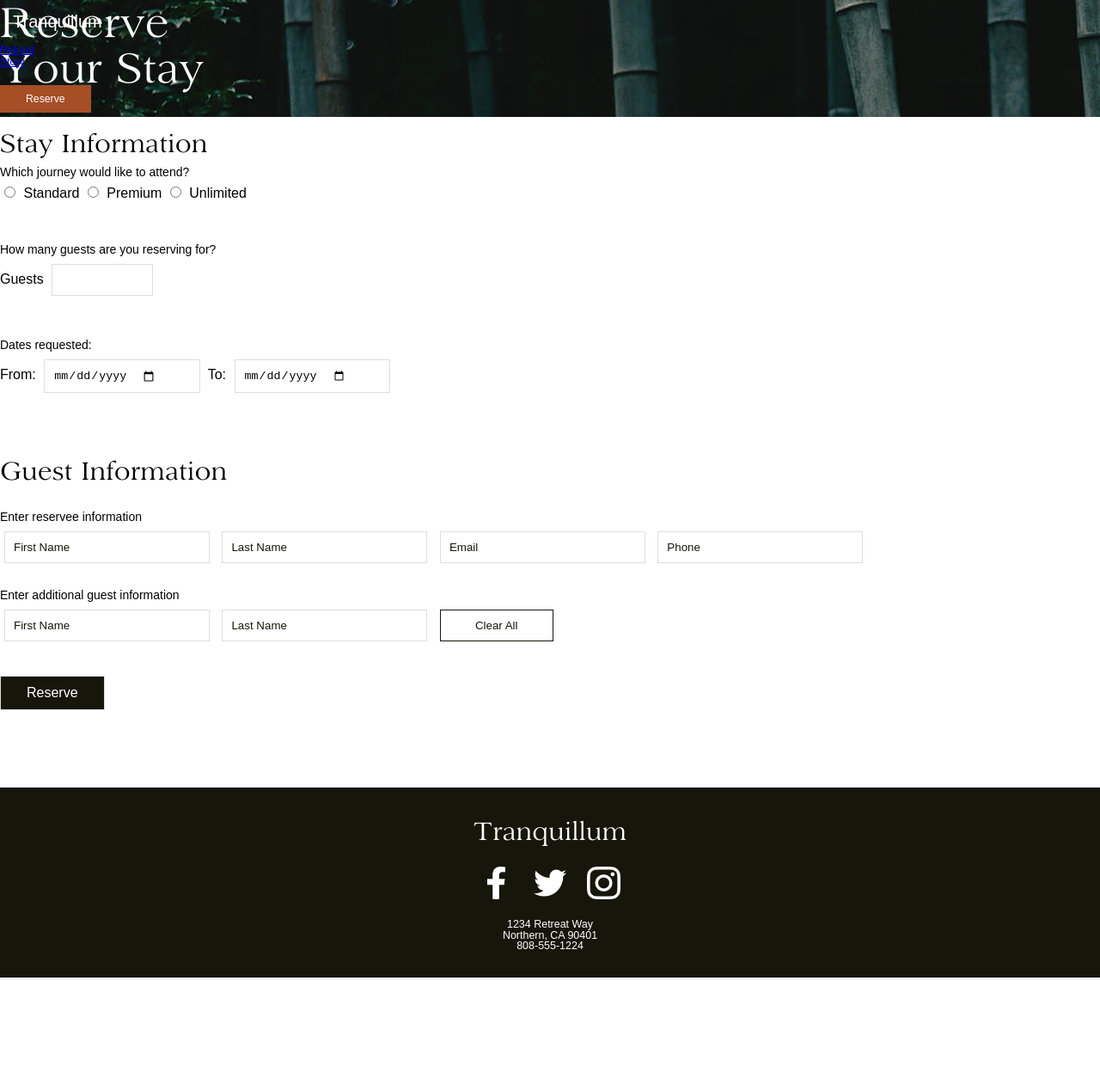
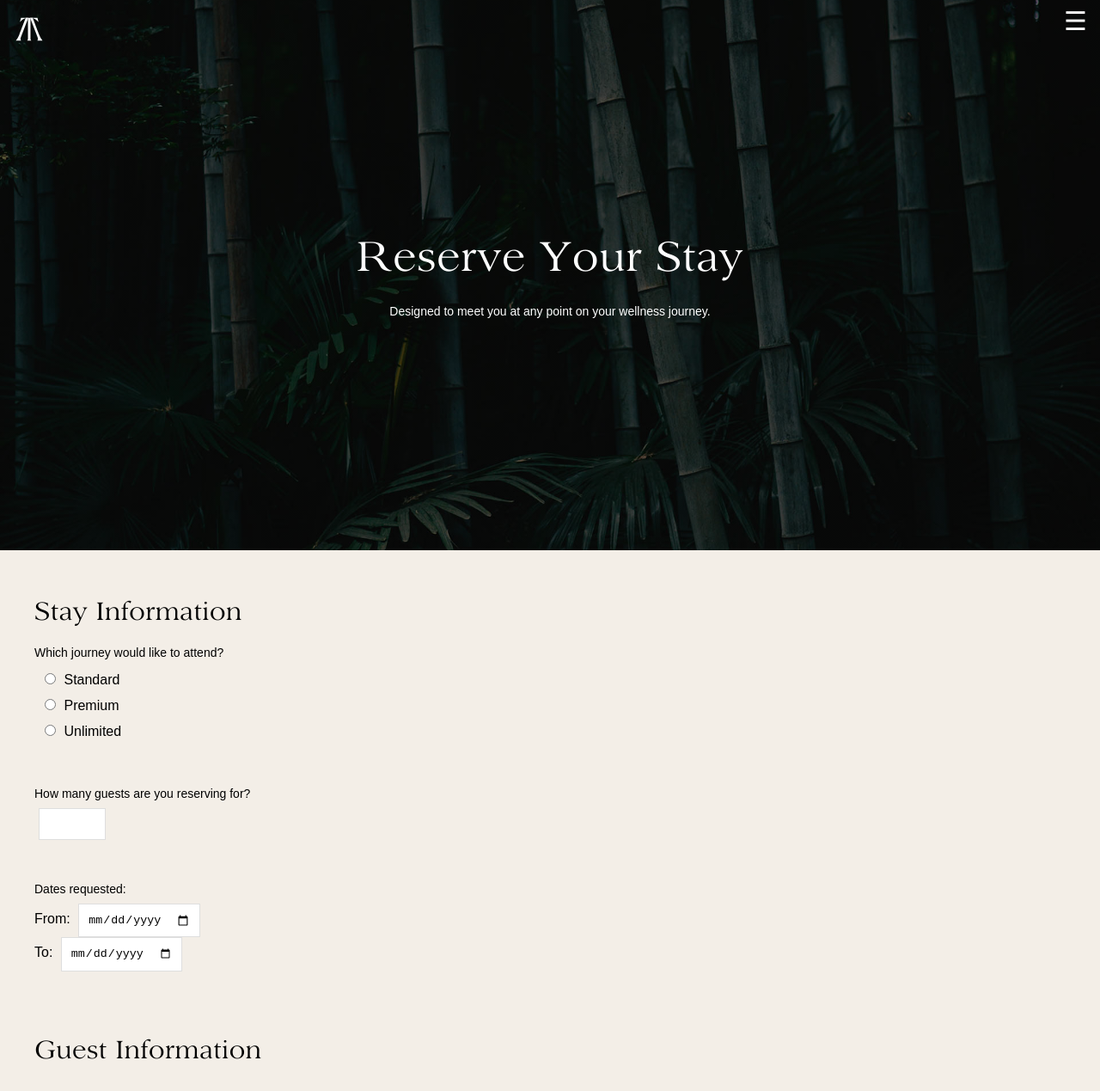
Before and after one commit to sgrivas/project2_grivas_sabrina, a plain HTML site: page reserve.html in a window 1280 px wide. Shown: the top 1269 px of the page at 86% size. Before the commit the page ends 1137 px from the top, so only its background shows below. Drawn offline with nearby package versions, Linux system fonts and the light colour scheme; a web font is replaced by a local one.

Commit message:
reserve and story page styling

```diff
--- a/css/styles.css
+++ b/css/styles.css
@@ -467,9 +467,8 @@ Story Page Specific Styling
 
 ========
 */
-.hero-image-section.story{
-    background-image: url("../images/story-hero.jpg");
-    height: 650px;
+.hero-image.story{
+    background-image: linear-gradient(rgba(0,0,0,0.5),rgba(0,0,0,0.5)), url("../images/story-hero.jpg");
 }
 .section-break.story{
     background-image: url("../images/tran-sectionbreak.jpg");
@@ -533,19 +532,22 @@ RESERVE PAGE SPECIFIC Styling
 
 ========
 */
-.hero-image-section.reserve{
-    background-image: url("../images/reserve-hero.jpg");
+.hero-image.reserve{
+    background-image: linear-gradient(rgba(0,0,0,0.5),rgba(0,0,0,0.5)), url("../images/reserve-hero.jpg");
+}
+.reserve-body{
+    background-color: #F3EEE7;
+    padding: 40px;
 }
 .reserve-form{
-    padding: 0px 0px;
-    margin: 0px auto 50px;
+    margin: 0 auto;
 }
 .input-section{
     margin-bottom: 40px;
     font-family: commuters-sans, sans-serif;
 }
 input{
-    padding: 10px 50px 10px 10px;
+    padding: 10px;
     margin: 0px 5px;
     border: solid 1px #dedede;
 }
@@ -554,6 +556,9 @@ input{
 .email,
 .telephone{
     display: inline;
+}
+.email{
+    clear: both;
 }
 ::placeholder { /* Chrome, Firefox, Opera, Safari 10.1+ */
     color: #16160a;
@@ -567,8 +572,8 @@ input{
 .none label{
     display: none;
 }
-.container.reserve h2{
-    padding-bottom: 0px;
+.radio{
+    padding: 7px;
 }
 .question{
     margin-top: 20px;
--- a/reserve.html
+++ b/reserve.html
@@ -2,8 +2,8 @@
 <html lang="en">
     <head>
         <meta charset="UTF-8">
-    <meta name="keywords" content="retreat, wellness resort, wellness, rehab, rehabilitation, lifestyle, retreat center, luxury, health spa"/>
-    <meta name="description" content="Some journeys start here. Some are re-aligned. Others turned around. But all are impacted. Tranquillum guides you to your best life, throughout life. Find your path to well-being. Lifetime Impact. Integral Answers. Evidence-Based Progress. Personalized Guidance.">
+        <meta http-equiv="X-UA-Compatible" content="IE=edge">
+        <meta name="viewport" content="width=device-width, initial-scale=1.0">
         <title>Tranquillum</title>
 
         <!-- Favicon-->
@@ -15,6 +15,7 @@
 
         <!-- Main CSS -->
         <link rel="stylesheet" href="css/styles.css">
+        <link href="lightbox/src/css/lightbox.css" rel="stylesheet"/>
 
         <!--Adobe Font-->
         <link rel="stylesheet" href="https://use.typekit.net/ope6eob.css">
@@ -31,47 +32,68 @@
     </head>
     <body>
         <header class="header">
-        <a class="logo" href="index.html">Tranquillum</a>
+            <a class="logo" href="index.html"><img src="images/tqlogo.svg" alt="Tranquillum logo" title="Logo" width="100%"></a>
 
-        <nav>
-            <ul>
-                <li><a href="retreat.html">Retreat</a></li>
-                <li><a href="story.html">Story</a></li>
-                <li><a class="reserve-button" href="reserve.html">Reserve</a></li>
-            </ul>
+            <!-- The overlay -->
+            <section id="myNav" class="overlay">
+                <!-- Button to close the overlay navigation -->
+                <a href="javascript:void(0)" class="closebtn" onclick="closeNav()">&times;</a>
+
+                <!-- Overlay content -->
+                <nav class="overlay-content">
+                    <a href="index.html">Home</a>
+                    <a href="retreat.html">Retreat</a>
+                    <a href="story.html">Story</a>
+                    <a href="reserve.html">Reserve</a>
                 </nav>
+            </section>
+
+            <!-- Use any element to open/show the overlay navigation menu -->
+            <span class="bars" onclick="openNav()">&#9776;</span>
         </header>
 
-    <main>
-        <section class="hero-image-section reserve">
-            <h1>Reserve<br>Your Stay</h1>
+        <main class="container">
+             <!--Hero-->
+             <section class="hero-image reserve">
+                <div class="hero-text">
+                    <h1>Reserve Your Stay</h1>
+                    <p>Designed to meet you at any point on your wellness journey.</p>
+                </div>
             </section>
-        <div class="container reserve">
+
+            <section class="reserve-body">
                 <form class="reserve-form" id="reserve-form" name="reserve-form" method="POST" action="form.php" onsubmit="return validateForm(this)"> <!--Taken from index in form pross folder-->
                     <h2>Stay Information</h2>
                     <div class="radiobutton input-section">
                         <p>Which journey would like to attend?</p>
+                        <div class="radio">
                             <input type="radio" name="journey" value="standard" id="standard"/>
                             <label for="standard">Standard</label>
-
+                        </div>
+                        <div class="radio">
                             <input type="radio" name="journey" value="premium" id="premium"/>
                             <label for="premium">Premium</label>
-
+                        </div>
+                        <div class="radio">
                             <input type="radio" name="journey" value="unlimited" id="unlimited"/>
                             <label for="unlimited">Unlimited</label>
                         </div>
-                <div class="number input-section">
+                    </div>
+                    <div class="number input-section none">
                         <p>How many guests are you reserving for?</p>
                         <label for="guests">Guests</label>
                         <input type="number" id="guests" name="guests" min="1" max="100">
                     </div>
                     <div class="datepicker input-section">
                         <p>Dates requested:</p>
+                        <div>
                             <label for="datefrom">From:</label>
                             <input type="date" name="datefrom" id="datefrom"/>
-
+                        </div>
+                        <div>
                             <label for="dateto">To:</label>
                             <input type="date" name="dateto" id="dateto"/>
+                        </div>
                     </div>
 
                     <h2>Guest Information</h2>
@@ -115,21 +137,15 @@
                         <input type="submit" value="Reserve"/>
                     </div>
                 </form>
-        </div>
+            </section>
         </main>
 
         <footer>
-        <section class="topleftfooter">
-            <h2>Tranquillum</h2>
-        </section>
-
-        <section class="toprightfooter">
-            <a href="https://www.facebook.com" target="_blank"><img src="images/fblogo.png" alt="Facebook" title="Facebook"></a>
-            <a href="https://twitter.com/home" target="_blank"><img src="images/tlogo.png" alt="Twitter" title="Twitter"></a>
-            <a href="https://www.instagram.com/" target="_blank"><img src="images/iglogo.png" alt="Instagram" title="Instagram"></a>
-        </section>
-
-        <section class="bottomleftfooter">
+            <section>
+                <a href="index.html"><h2>Tranquillum</h2></a>
+                <a href="https://www.facebook.com" target="_blank"><img src="images/fblogo.png" alt="Facebook" title="Facebook" width="100%"></a>
+                <a href="https://twitter.com/home" target="_blank"><img src="images/tlogo.png" alt="Twitter" title="Twitter" width="100%"></a>
+                <a href="https://www.instagram.com/" target="_blank"><img src="images/iglogo.png" alt="Instagram" title="Instagram" width="100%"></a>
                 <p>1234 Retreat Way<br>Northern, CA 90401<br>808-555-1224</p>
             </section>
         </footer>
```
Also changed, not shown: story.html (+57 -52 lines). Lines whose indentation alone changed are shown as unchanged.
